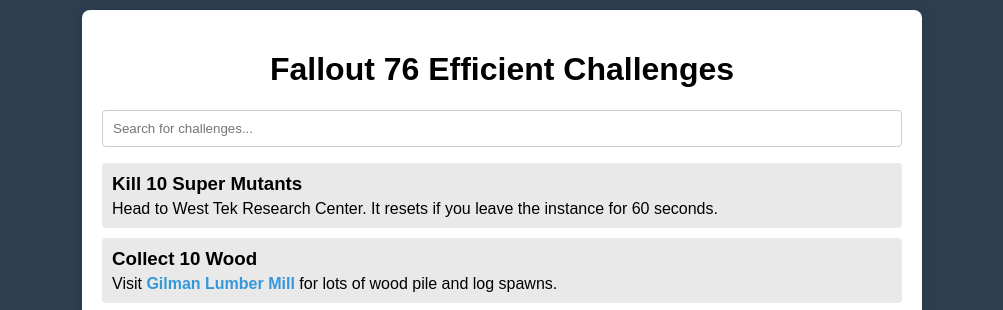
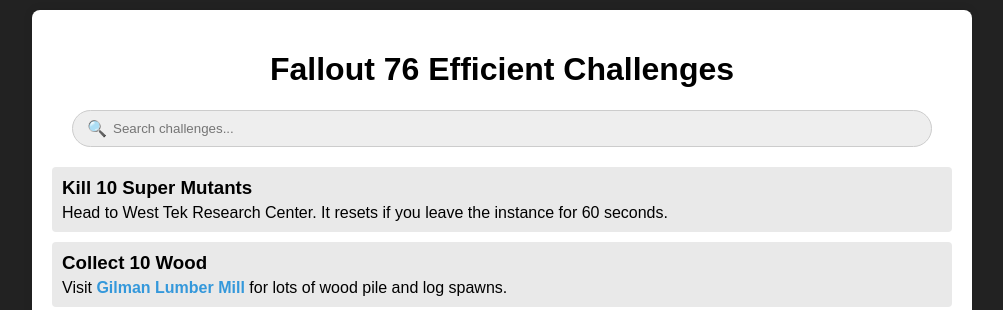
Before and after one commit to ridai260/fo76challenges, a plain HTML site: page dist/index.html in a window 1280 px wide. Shown: the top 310 px of the page, without its empty margins (138-1141 px from the left). Drawn offline with Linux system fonts and the light colour scheme.

Commit message:
Search box improved

```diff
--- a/dist/css/styles.css
+++ b/dist/css/styles.css
@@ -1,6 +1,6 @@
 body {
   font-family: Arial, sans-serif;
-  background-color: #f4f4f4;
+  background-color: #222;
   margin: 0;
   padding: 0;
   display: flex;
@@ -14,7 +14,7 @@ body {
   border-radius: 8px;
   box-shadow: 0 0 10px rgba(0, 0, 0, 0.1);
   width: 80%;
-  max-width: 800px;
+  max-width: 900px;
   margin-top: 10px;
 }
 
@@ -22,12 +22,27 @@ h1 {
   text-align: center;
 }
 
-#searchBox {
+.search-container {
+  display: flex;
+  align-items: center;
+  margin: 20px;
+}
+
+.search-container input[type="text"] {
+  padding: 10px;
+  padding-left: 40px;
+  border: 1px solid #ccc;
+  border-radius: 20px;
   width: 100%;
-  padding: 10px;
-  border: 1px solid #ccc;
-  border-radius: 4px;
   box-sizing: border-box;
+  background-color: #eeeeee;
+  color: #111111;
+}
+
+.search-container .search-icon {
+  position: absolute;
+  margin-left: 15px;
+  color: #ecf0f1;
 }
 
 #challengesList {
@@ -72,10 +87,6 @@ a:active {
   color: #1abc9c;
 }
 
-body {
-  background-color: #2c3e50;
-}
-
 a:visited {
   color: #3498db;
 }
--- a/dist/index.html
+++ b/dist/index.html
@@ -14,7 +14,10 @@
 <body>
     <div class="container">
         <h1>Fallout 76 Efficient Challenges</h1>
-        <input type="text" id="searchBox" onkeyup="searchChallenges()" placeholder="Search for challenges...">
+        <div class="search-container">
+            <span class="search-icon">&#128269;</span>
+            <input type="text" id="searchBox" placeholder="Search challenges...">
+        </div>
         <ul id="challengesList">
             <!-- Challenge items will be inserted here -->
         </ul>
```
